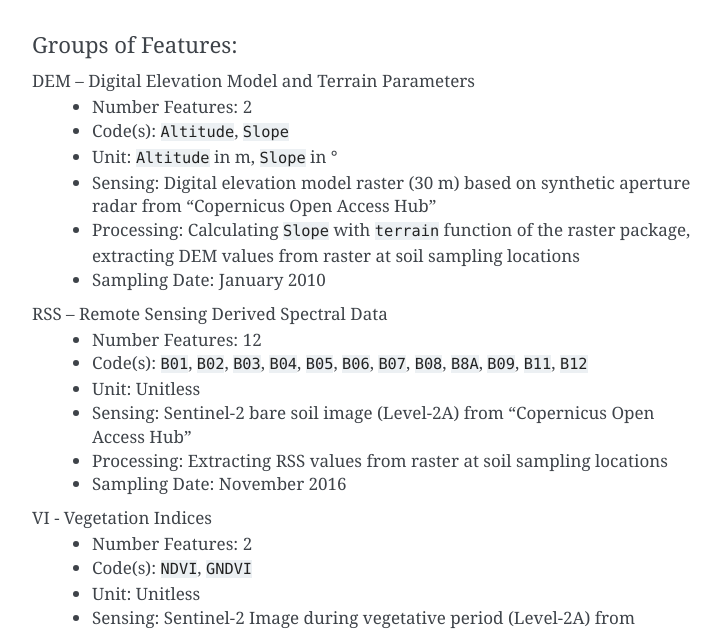
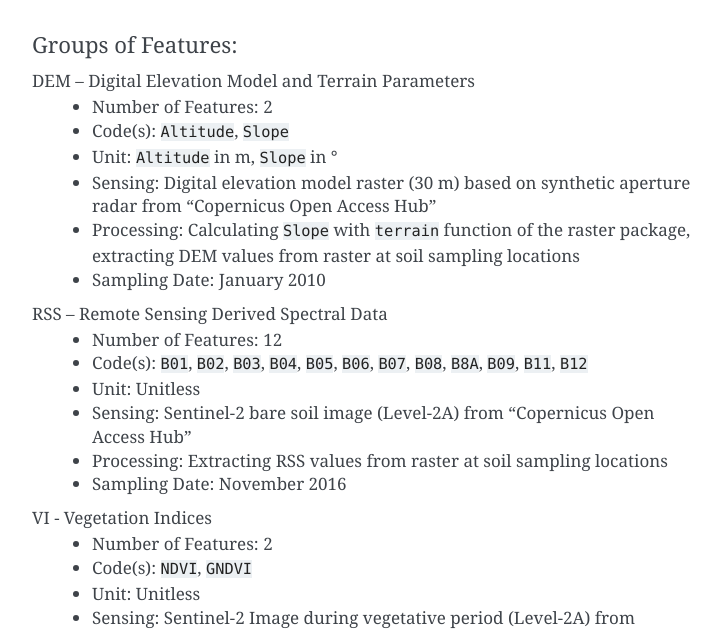
Before and after one commit to a11to1n3/LimeSoDa, a Sphinx documentation site: the page built from docs/source/datasets/B_204.rst, in a window 1280 px wide and 900 px high, scrolled down 1256 px. Shown: the part 165-797 px from the top of the window, without its empty margins (388-1109 px from the left). Built offline with Sphinx 7.4.7, drawn with Linux system fonts in a browser that asks for light colours; pages that are not in the unit, such as notebooks, are missing from menus.

Commit message:
Update B_204.rst

```diff
--- a/docs/source/datasets/B_204.rst
+++ b/docs/source/datasets/B_204.rst
@@ -55,7 +55,7 @@ Groups of Features:
 """""""""""""""""
 
 DEM – Digital Elevation Model and Terrain Parameters
-    * Number Features: 2
+    * Number of Features: 2
     * Code(s): ``Altitude``, ``Slope``
     * Unit: ``Altitude`` in m, ``Slope`` in °
     * Sensing: Digital elevation model raster (30 m) based on synthetic aperture radar from "Copernicus Open Access Hub"
@@ -63,7 +63,7 @@ DEM – Digital Elevation Model and Terrain Parameters
     * Sampling Date: January 2010
 
 RSS – Remote Sensing Derived Spectral Data
-    * Number Features: 12
+    * Number of Features: 12
     * Code(s): ``B01``, ``B02``, ``B03``, ``B04``, ``B05``, ``B06``, ``B07``, ``B08``, ``B8A``, ``B09``, ``B11``, ``B12``
     * Unit: Unitless
     * Sensing: Sentinel-2 bare soil image (Level-2A) from "Copernicus Open Access Hub"
@@ -71,7 +71,7 @@ RSS – Remote Sensing Derived Spectral Data
     * Sampling Date: November 2016
 
 VI - Vegetation Indices
-    * Number Features: 2
+    * Number of Features: 2
     * Code(s): ``NDVI``, ``GNDVI``
     * Unit: Unitless
     * Sensing: Sentinel-2 Image during vegetative period (Level-2A) from "Copernicus Open Access Hub"
```
